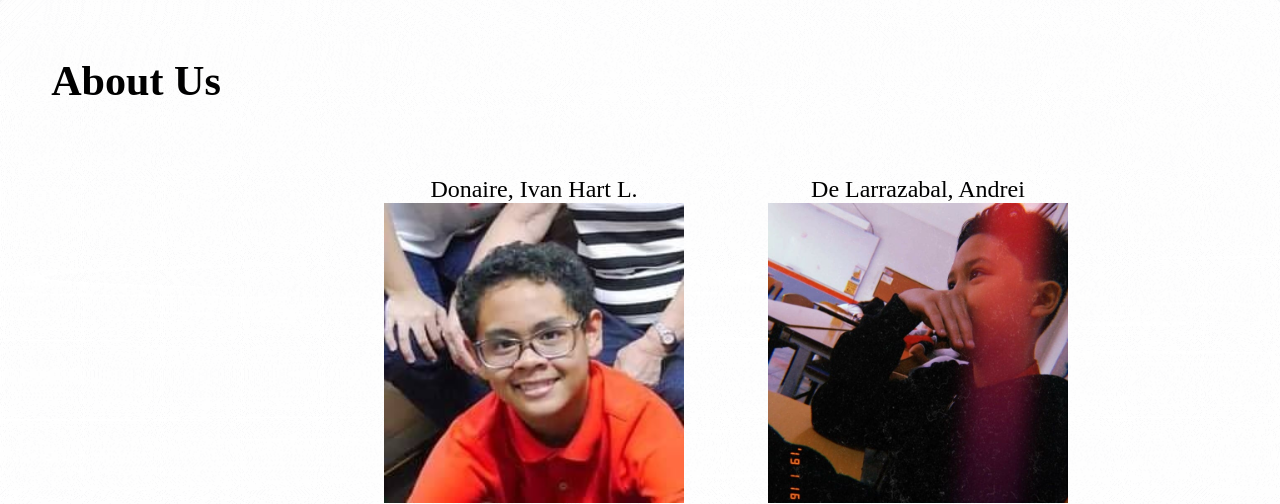
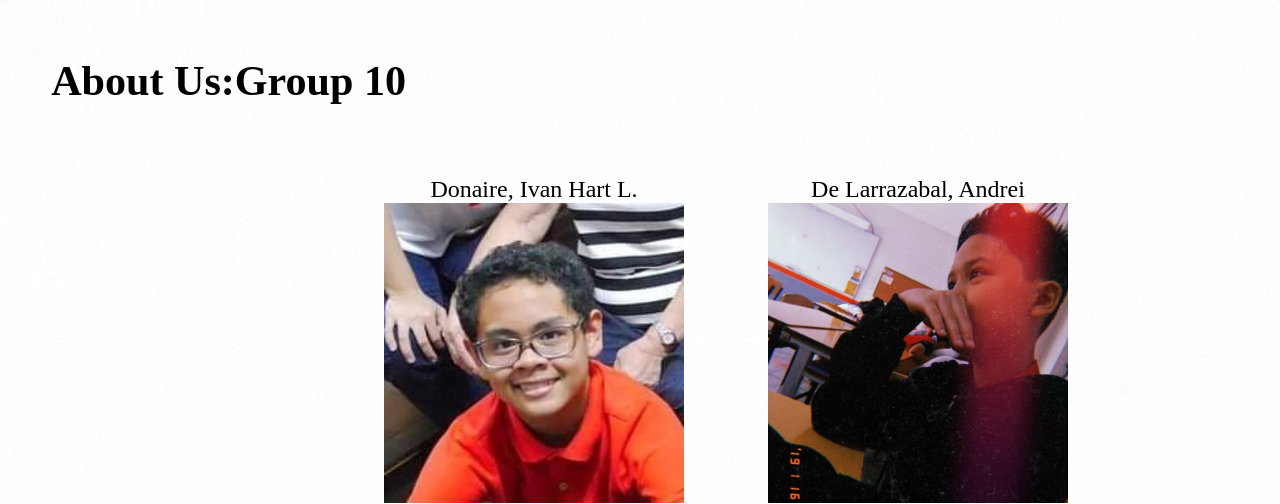
Before and after one commit to Luxnae/grimethosstreaming.github.io, a plain HTML site: page index.html in a window 1280 px wide. Shown: the part 4864-5368 px from the top of the page. Drawn offline with nearby package versions, Linux system fonts and the light colour scheme.

Commit message:
Add files via upload

```diff
--- a/index.html
+++ b/index.html
@@ -127,7 +127,7 @@
             </div>
         </section><section class="sec-7" id="About Us">
             <div class="title-7">
-                <h3>About Us</h3>
+                <h3>About Us:Group 10</h3>
             </div>
             <div class="text-7">
                 <div class="ivan">
```
